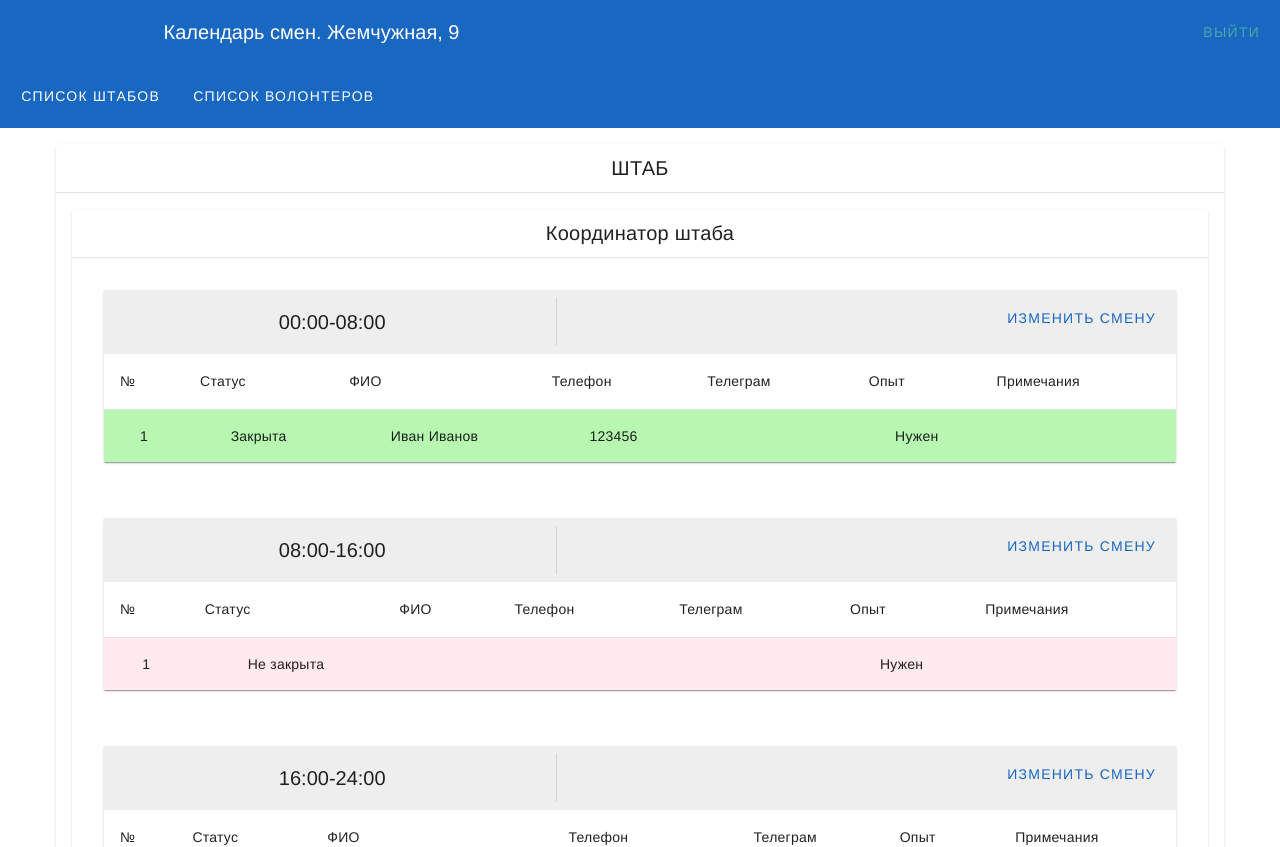
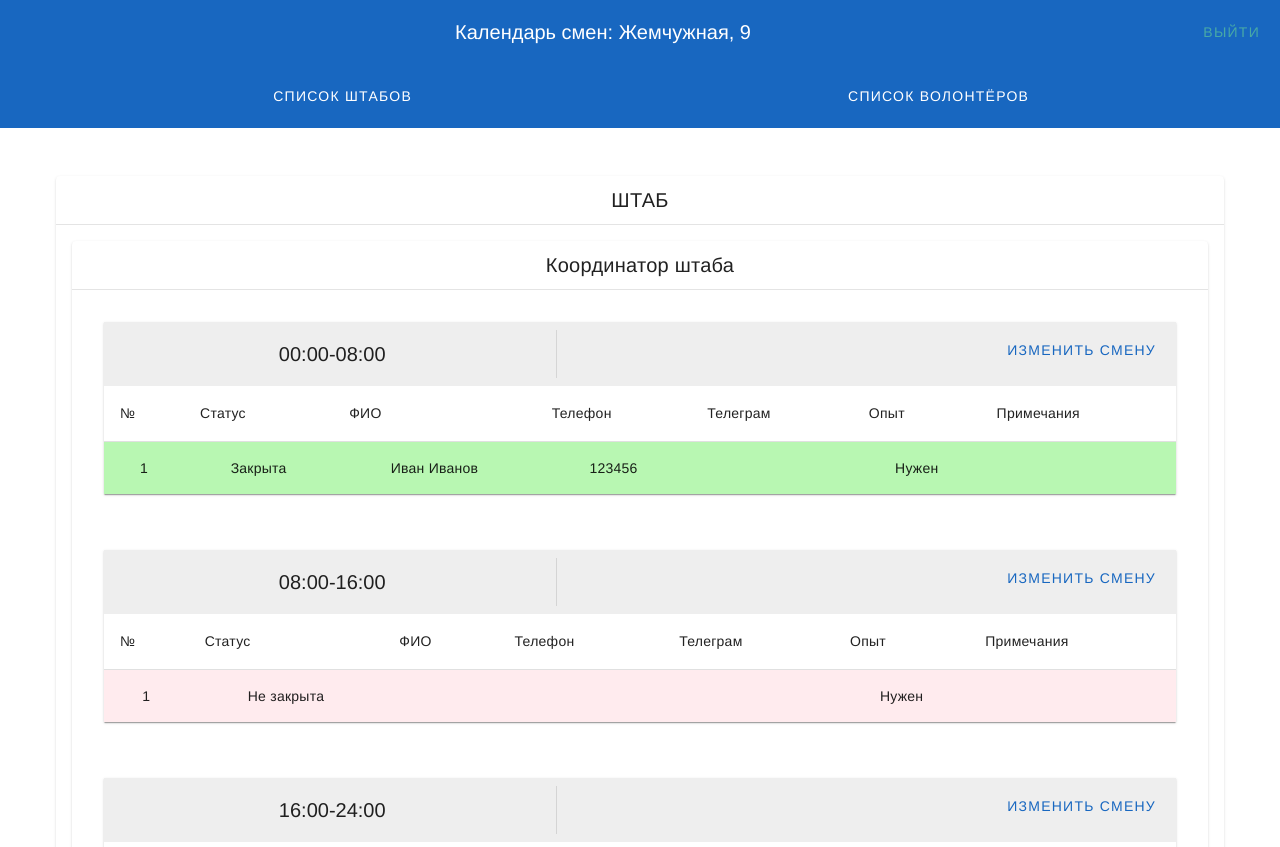
Before and after one commit to turborufus/birds-calendar, a Vue app: page /headquarters/1 in a window 1280 px wide. Shown: the top 847 px of the page. Built offline with nearby package versions, Linux system fonts and the light colour scheme; sample sign-in values are in the browser's storage.

Commit message:
Header вынесен в отдельный компонент

```diff
--- a/src/App.vue
+++ b/src/App.vue
@@ -1,11 +1,5 @@
 <template>
   <v-app>
-    <!-- <v-app-bar app>
-      <v-app-bar-title>Календарь смен штаба птиц
-      </v-app-bar-title>
-    </v-app-bar> -->
-
-     <!-- Отображение компонентов страниц -->
     <router-view />
   </v-app>
 </template>
--- /dev/null
+++ b/src/components/HeaderComponent.vue
@@ -0,0 +1,60 @@
+<template>
+  <v-container>
+    <v-app-bar flat color="primary" app>
+        <v-toolbar-title  cols="auto">{{ title || "Календарь смен. Анапа"}}</v-toolbar-title>
+        <!-- <v-spacer /> -->
+        <v-btn color="secondary" @click="logout">Выйти</v-btn>
+    </v-app-bar>
+
+    <v-app-bar flat color="primary">
+        <v-container>
+        <v-row>
+            <v-col
+            v-for="link in links"
+            :key="link.text"
+            >
+            <v-btn
+                @click="goTo(link.to)"
+                text
+                color="white"
+            >
+                {{ link.text }}
+            </v-btn>
+            </v-col>
+        </v-row>
+        </v-container>
+    </v-app-bar>
+  </v-container>
+</template>
+
+
+<script>
+export default {
+  name: "HeaderComponent",
+  props: {
+    title: {
+      type: String,
+      required: false,
+    },
+  },
+  data() {
+    return {
+      links: [
+        { text: 'Список штабов', to: 'headquarters' },
+        { text: 'Список волонтёров', to: 'volunteers' },
+      ],
+
+    }
+  },
+  methods: {
+    goTo(page) {
+      this.$router.push(`/${page}`);
+    },
+    logout() {
+      localStorage.removeItem("isLoggedIn");
+      this.$store.dispatch("shifts/logout");
+      this.$router.push("/login");
+    },
+  }
+}
+</script>
--- a/src/views/HeadquartersPage.vue
+++ b/src/views/HeadquartersPage.vue
@@ -1,33 +1,10 @@
 <template>
 <v-container>
-  <v-app-bar flat color="primary" app>
-    <v-toolbar-title  cols="auto">Календарь смен. Анапа</v-toolbar-title>
-    <!-- <v-spacer /> -->
-    <v-btn color="secondary" @click="logout">Выйти</v-btn>
-  </v-app-bar>
-
-  <v-app-bar flat color="primary">
-    <v-container>
-      <v-row>
-        <v-col
-          v-for="link in links"
-          :key="link.text"
-        >
-          <v-btn
-            @click="goTo(link.to)"
-            text
-            color="white"
-          >
-            {{ link.text }}
-          </v-btn>
-        </v-col>
-      </v-row>
-    </v-container>
-  </v-app-bar>
+  <header-component></header-component>
 
   <v-main>
     <v-container>
-      <v-row>
+      <v-row >
         <v-col
           v-for="hq in headquarters"
           :key="hq.id"
@@ -50,9 +27,13 @@
 
 <script>
 import { mapState } from 'vuex';
+import HeaderComponent from '../components/HeaderComponent.vue'
 
 export default {
   name: "HeadquartersPage",
+  components: {
+    HeaderComponent,
+  },
   data() {
     return {
       links: [
@@ -71,14 +52,6 @@ export default {
     openShifts(hqId) {
       this.$router.push(`/headquarters/${hqId}`);
     },
-    goTo(page) {
-      this.$router.push(`/${page}`);
-    },
-    logout() {
-      localStorage.removeItem("isLoggedIn");
-      this.$store.dispatch("shifts/logout");
-      this.$router.push("/login");
-    },
   },
 };
 </script>
--- a/src/views/ShiftsListPage.vue
+++ b/src/views/ShiftsListPage.vue
@@ -1,22 +1,6 @@
 <template>
   <v-container>
-    <v-app-bar flat color="primary" app>
-      <v-toolbar-title>Календарь смен. {{ currentHeadquarter.name }}</v-toolbar-title>
-      <v-spacer />
-      <v-btn color="secondary" @click="logout">Выйти</v-btn>
-    </v-app-bar>
-
-    <v-app-bar flat color="primary">
-      <v-btn
-        v-for="link in links"
-        :key="link.text"
-        @click="goTo(link.to)"
-        text
-        color="white"
-      >
-        {{ link.text }}
-      </v-btn>
-    </v-app-bar>
+    <header-component :title="pageTitle"></header-component>
 
     <v-main>
       <v-row
@@ -36,11 +20,13 @@
 <script>
 import { mapState } from 'vuex';
 import CalendarSection from "../components/CalendarSection.vue";
+import HeaderComponent from "../components/HeaderComponent.vue"
 
 export default {
   props: ["id"],
   components: {
     CalendarSection,
+    HeaderComponent,
   },
   data() {
     return {
@@ -59,12 +45,12 @@ export default {
     },
     currentHeadquarter() {
       return this.$store.getters["getHeadquarterById"](Number(this.id))
+    },
+    pageTitle() {
+      return "Календарь смен: "+ this.currentHeadquarter.name
     }
   },
   methods: {
-    goTo(page) {
-      this.$router.push(`/${page}`);
-    },
   }
 };
 </script>
--- a/src/views/VolunteersPage.vue
+++ b/src/views/VolunteersPage.vue
@@ -1,23 +1,6 @@
 <template>
   <v-container>
-    <v-app-bar flat color="primary" app>
-      <v-toolbar-title>Календарь смен. Анапа. Список волонтёров</v-toolbar-title>
-      <v-spacer />
-      <v-btn color="secondary" @click="logout">Выйти</v-btn>
-
-
-    </v-app-bar>
-    <v-app-bar flat color="primary">
-      <v-btn
-        v-for="link in links"
-        :key="link.text"
-        @click="goTo(link.to)"
-        text
-        color="white"
-      >
-        {{ link.text }}
-      </v-btn>
-    </v-app-bar>
+    <header-component title="Календарь смен: Список волонтёров"></header-component>
 
     <v-main>
       <v-data-table :headers="headers" :items="volunteers" class="elevation-1" />
@@ -28,8 +11,13 @@
 
 <script>
 import { mapState } from 'vuex';
+import HeaderComponent from "../components/HeaderComponent.vue"
+
 export default {
   name: "VolunteersPage",
+  components: {
+    HeaderComponent,
+  },
   data() {
     return {
       headers: [
@@ -37,10 +25,6 @@ export default {
         { title: "Телефон", value: "phone" },
         { title: "Телеграм", value: "telegram"},
         { title: "Опыт", value: "experience"}
-      ],
-      links: [
-        { text: 'Список штабов', to: 'headquarters' },
-        { text: 'Список волонтеров', to: 'volunteers' },
       ],
     };
   },
@@ -51,9 +35,6 @@ export default {
     },
   },
   methods: {
-    goTo(page) {
-      this.$router.push(`/${page}`);
-    },
   },
 };
 </script>
```
